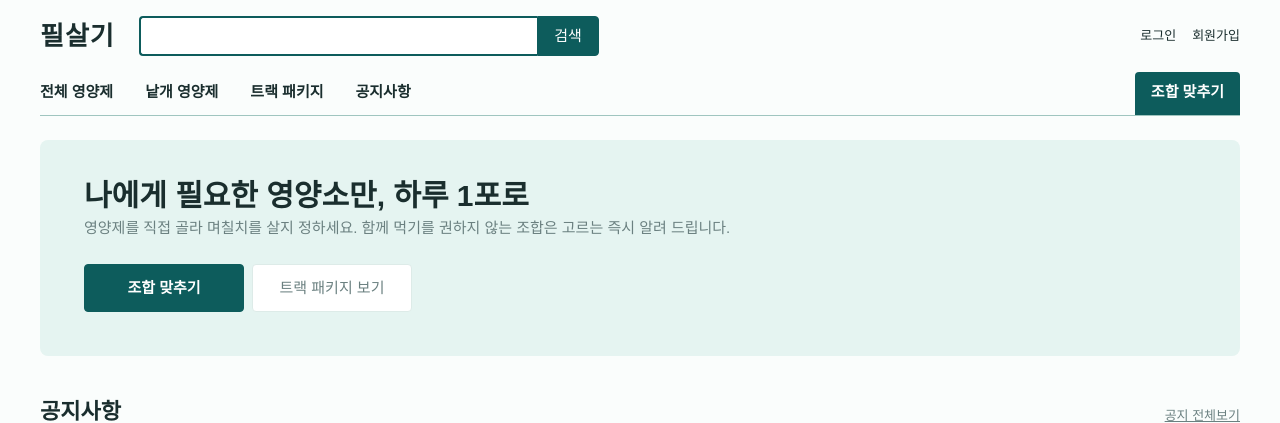
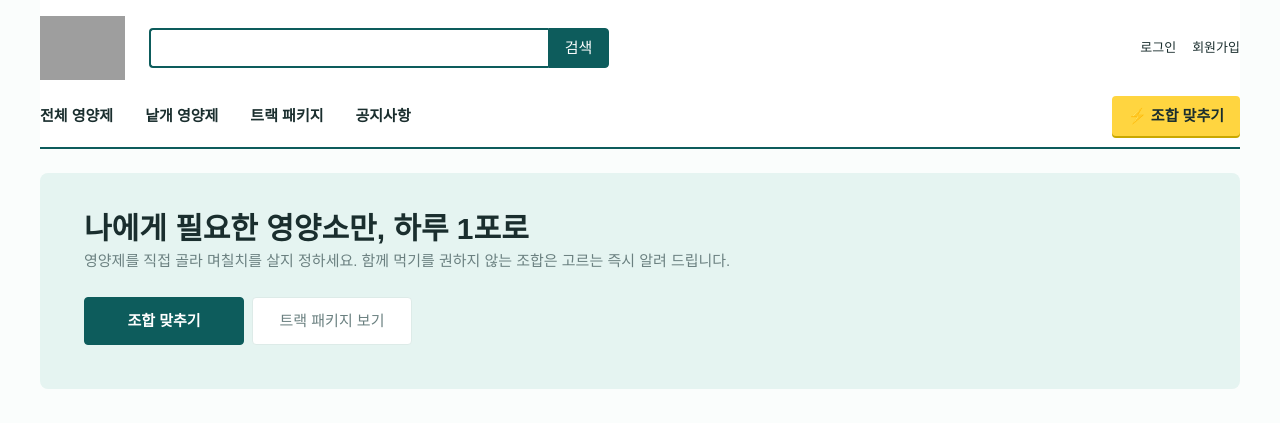
Before and after one commit to ZYONGE/WebApplication_TermProject, a Java web app: page /mockup/main.html in a window 1280 px wide. Shown: the top 423 px of the page. Run offline with Tomcat 11, a stand-in JSP engine, Linux system fonts and the light colour scheme; grey boxes are pictures that could not be loaded.

Commit message:
디자인: 헤더 스티키 전환, 로고 이미지 적용, 조합 맞추기 CTA 강조

```diff
--- a/WebContents/common/header.jsp
+++ b/WebContents/common/header.jsp
@@ -39,7 +39,7 @@
 <div class="wrap">
 
 <header class="page_header">
-	<h1><a href="${ctx}/">필살기</a></h1>
+	<h1><a href="#"><img src="../images/logo_pillsalgi.png" alt="필살기"></a></h1>
 
 	<ul class="page_header_util">
 		<c:choose>
--- a/WebContents/css/base/layout.css
+++ b/WebContents/css/base/layout.css
@@ -9,6 +9,9 @@
       ┌ 로고 ───────── 검색 ─────────── 유틸(로그인 · 장바구니) ┐  1행
       ├ 안내 (계정 전환 · 점검 모드) — 있을 때만 ────────────────┤  2행~
       └ 내비 (카테고리 · 조합 맞추기 · 공지) — 소분류는 펼침 메뉴 ┘  마지막 행
+
+  ★ 필살기 헤더 적용 (2026-11-20).
+    헤더 스티키 고정 + 하단 다크틸 보더 + 로고 이미지 대응 + 조합 맞추기 볼트옐로우 CTA.
 */
 
 .wrap {
@@ -22,23 +25,44 @@
 /*상단*/
 
 .page_header {
+	position: sticky;
+	top: 0;
+	z-index: 100;
 	display: grid;
 	grid-template-columns: auto 1fr auto;
 	column-gap: var(--space-lg);
 	align-items: center;
 	padding-top: var(--space-md);
-	border-bottom: 1px solid var(--color-border-strong);
+	padding-bottom: var(--space-sm);
+	background-color: var(--color-surface);
+	border-bottom: 2px solid var(--color-primary);
+	box-shadow: var(--shadow-card);
 }
 
 .page_header h1 {
 	grid-row: 1;
 	grid-column: 1;
-	font-size: 26px;
-	letter-spacing: 1px;
+	margin: 0;
 }
 
 .page_header h1 a {
-	color: var(--color-text);
+	display: block;
+	line-height: 0;
+}
+
+/*필살기 로고 이미지 — 세로 64px 기준*/
+.page_header h1 img {
+	height: 64px;
+	width: auto;
+}
+
+/*이미지 로고가 없을 때 텍스트 로고 폴백*/
+.page_header h1 a:not(:has(img)) {
+	font-size: 26px;
+	font-weight: bold;
+	letter-spacing: 1px;
+	color: var(--color-primary);
+	line-height: 64px;
 	text-decoration: none;
 }
 
@@ -63,9 +87,15 @@
 	height: 40px;
 	padding-right: var(--space-md);
 	padding-left: var(--space-md);
+	font-size: var(--font-size-base);
 	border: 2px solid var(--color-primary);
 	border-right-width: 0px;
 	border-radius: var(--radius-sm) 0px 0px var(--radius-sm);
+}
+
+.page_search input[type="text"]:focus {
+	outline: none;
+	background-color: var(--color-primary-light);
 }
 
 .page_search .btn {
@@ -144,6 +174,7 @@
 
 .page_nav > ul > li > a:hover,
 .page_nav > ul > li > a.on {
+	color: var(--color-primary);
 	border-bottom-color: var(--color-primary);
 }
 
@@ -187,15 +218,25 @@
 	margin-left: auto;
 }
 
+/*조합 맞추기 — 볼트옐로우 CTA (번개 배지 포함). 글자는 항상 --color-text*/
 .page_nav > ul > li.page_nav_custom > a {
-	color: var(--color-text-inverse);
-	background-color: var(--color-primary);
-	border-radius: var(--radius-sm) var(--radius-sm) 0px 0px;
+	font-weight: bold;
+	color: var(--color-text);
+	background-color: var(--color-accent);
+	border-bottom: none;
+	border-radius: var(--radius-sm);
+	box-shadow: 0px 2px 0px 0px #C9A800;
+}
+
+.page_nav > ul > li.page_nav_custom > a::before {
+	content: "⚡ ";
 }
 
 .page_nav > ul > li.page_nav_custom > a:hover {
-	background-color: var(--color-primary-dark);
-	border-bottom-color: var(--color-primary-dark);
+	color: var(--color-text);
+	background-color: #FFC900;
+	border-bottom: none;
+	transform: translateY(-1px);
 }
 
 /*중앙*/
--- a/WebContents/mockup/main.html
+++ b/WebContents/mockup/main.html
@@ -20,7 +20,7 @@
 <body>
 <div class="wrap">
 <header class="page_header">
-	<h1><a href="#">필살기</a></h1>
+	<h1><a href="#"><img src="../images/logo_pillsalgi.png" alt="필살기"></a></h1>
 	<ul class="page_header_util">
 		<li><a href="#">로그인</a></li><li><a href="#">회원가입</a></li>
 	</ul>
```
Also changed, not shown: WebContents/images/pillsalgi_logo_cropped.png (added).
